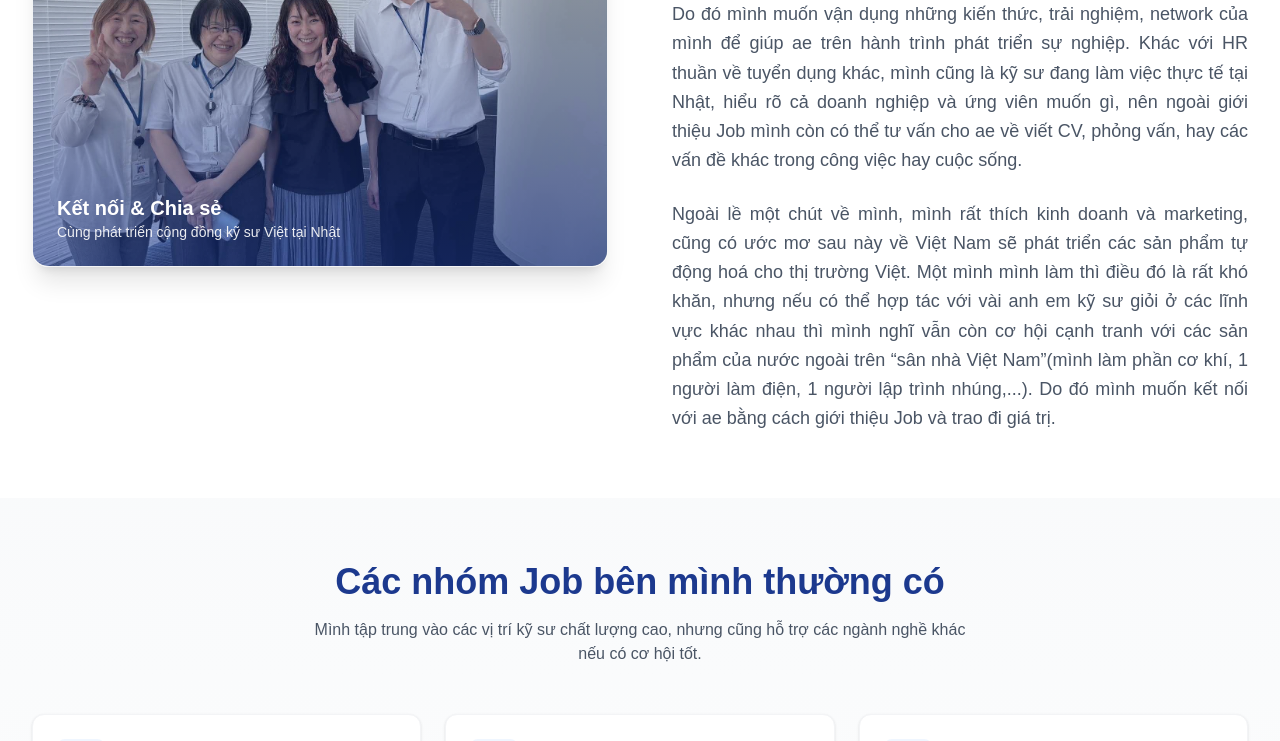
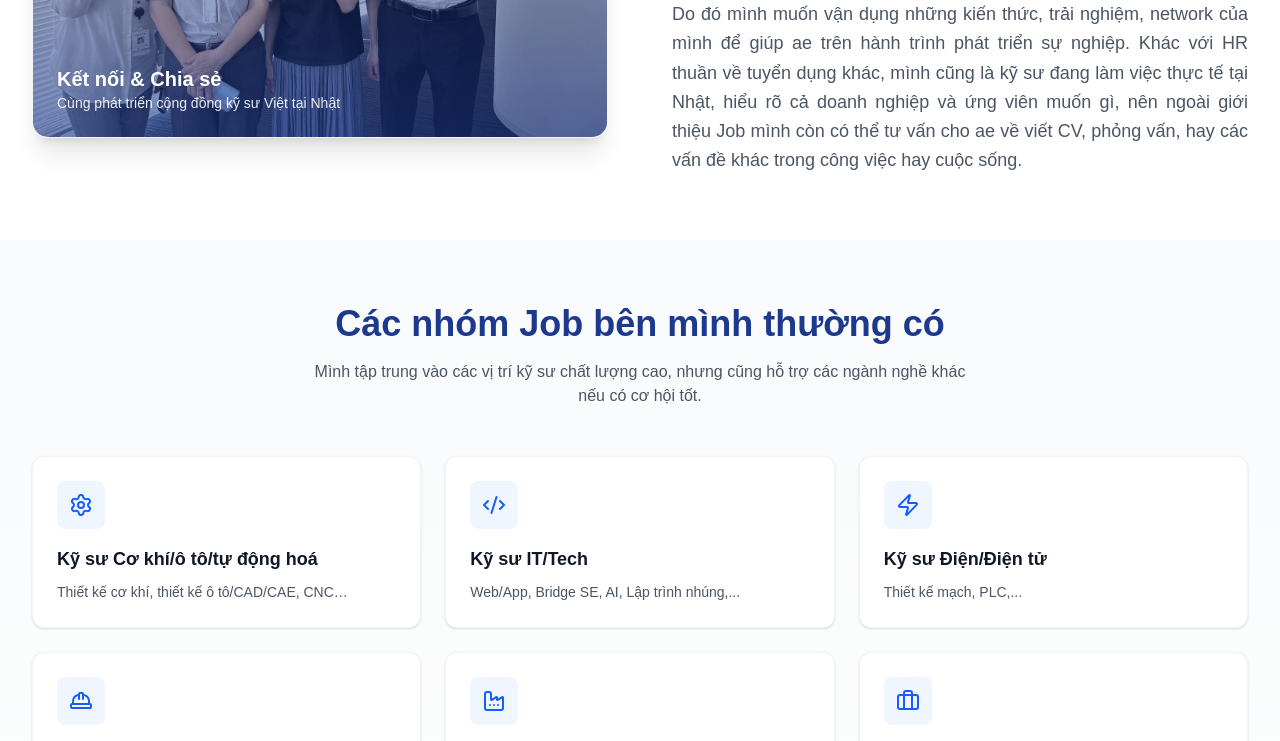
Before and after one commit to vinhcongtu/vinh-japan-web, a Next.js app: page / in a window 1280 px wide. Shown: the part 1011-1752 px from the top of the page. Built offline with nearby package versions, Linux system fonts and the light colour scheme.

Commit message:
About.tsx

```diff
--- a/components/About.tsx
+++ b/components/About.tsx
@@ -40,9 +40,6 @@ export default function About() {
                             <p>
                                 Do đó mình muốn vận dụng những kiến thức, trải nghiệm, network của mình để giúp ae trên hành trình phát triển sự nghiệp. Khác với HR thuần về tuyển dụng khác, mình cũng là kỹ sư đang làm việc thực tế tại Nhật, hiểu rõ cả doanh nghiệp và ứng viên muốn gì, nên ngoài giới thiệu Job mình còn có thể tư vấn cho ae về viết CV, phỏng vấn, hay các vấn đề khác trong công việc hay cuộc sống.
                             </p>
-                            <p>
-                                Ngoài lề một chút về mình, mình rất thích kinh doanh và marketing, cũng có ước mơ sau này về Việt Nam sẽ phát triển các sản phẩm tự động hoá cho thị trường Việt. Một mình mình làm thì điều đó là rất khó khăn, nhưng nếu có thể hợp tác với vài anh em kỹ sư giỏi ở các lĩnh vực khác nhau thì mình nghĩ vẫn còn cơ hội cạnh tranh với các sản phẩm của nước ngoài trên “sân nhà Việt Nam”(mình làm phần cơ khí, 1 người làm điện, 1 người lập trình nhúng,...). Do đó mình muốn kết nối với ae bằng cách giới thiệu Job và trao đi giá trị.
-                            </p>
                         </div>
                     </div>
 
```
